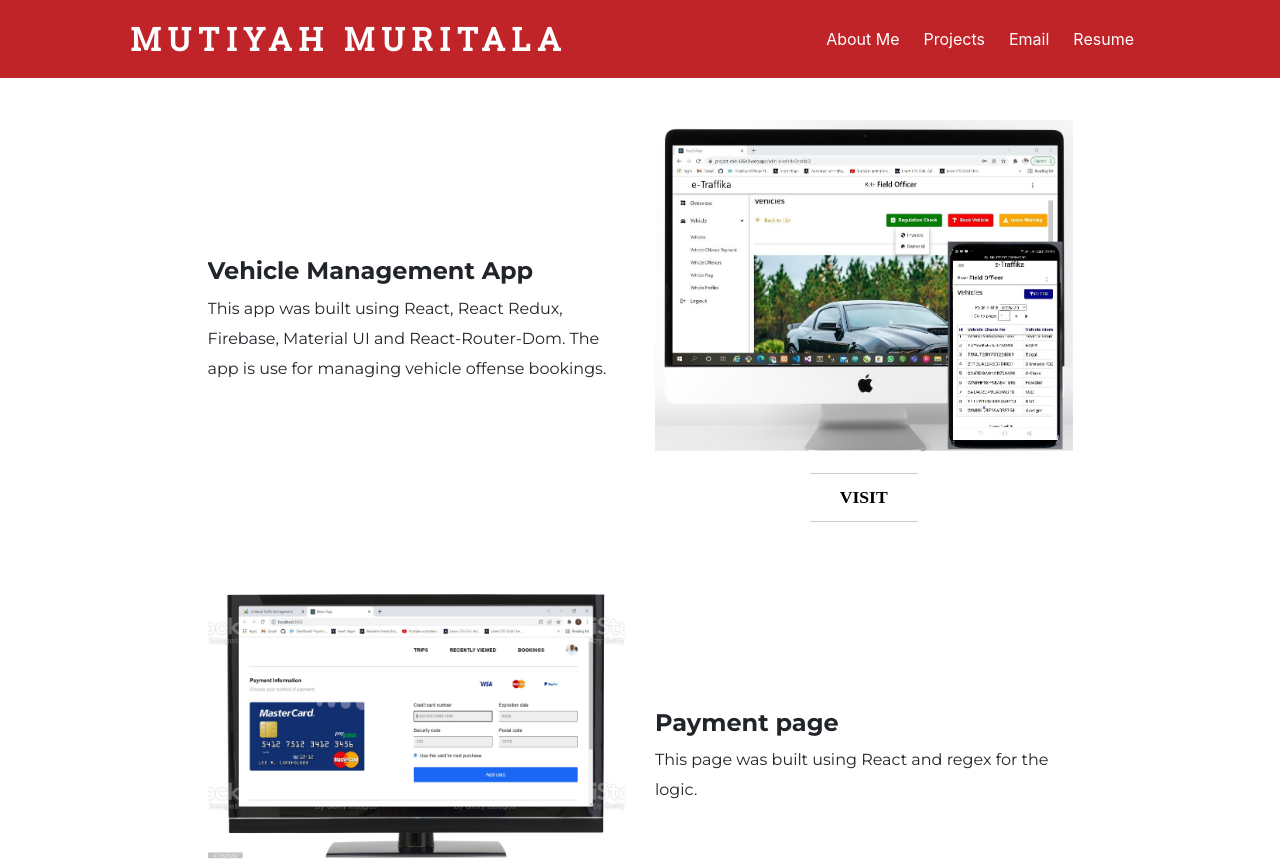
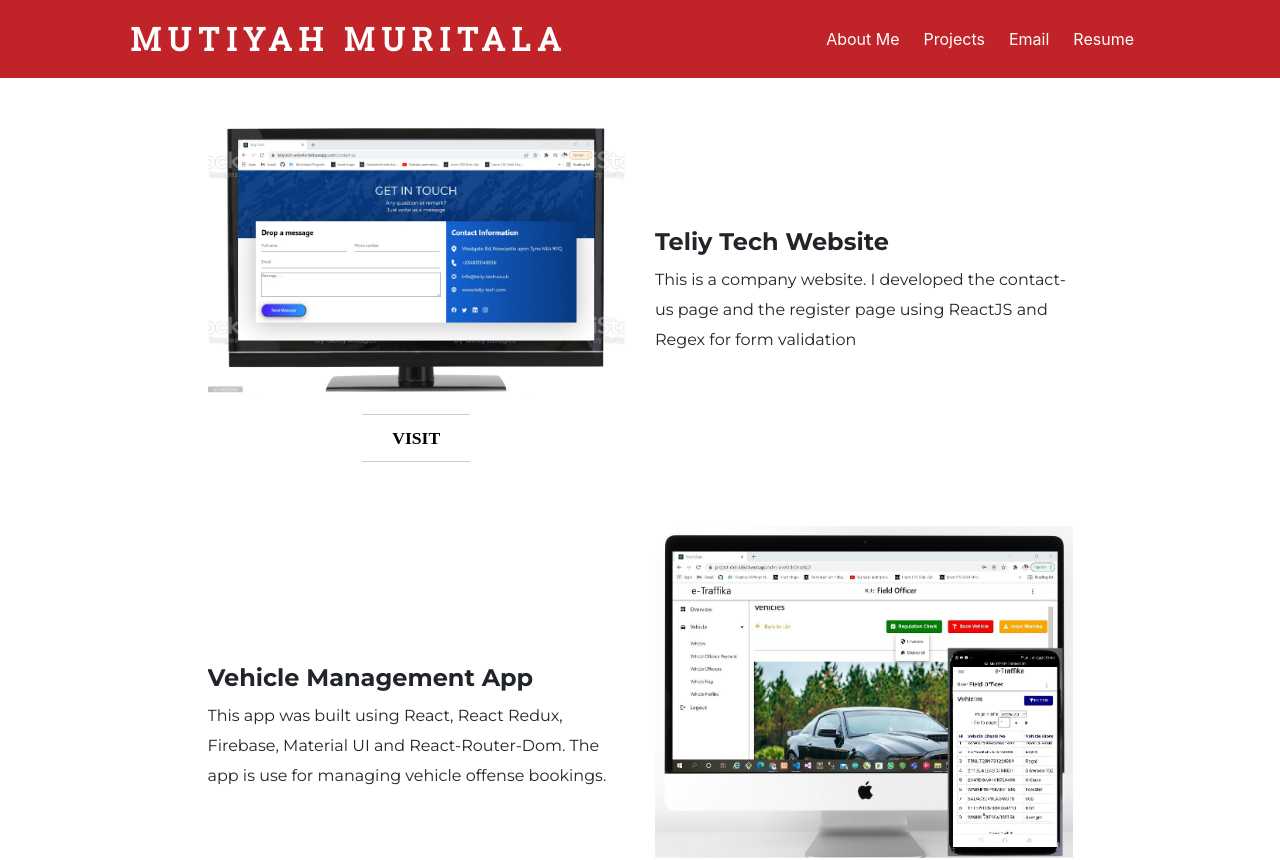
Before and after one commit to Mutiyah/mutiyahmuritala, an Angular app: page /projects in a window 1280 px wide. Shown: the top 860 px of the page. Built offline with nearby package versions, Linux system fonts and the light colour scheme; a web font is replaced by a local one.

Commit message:
first commit

```diff
--- a/src/app/projects/projects.component.html
+++ b/src/app/projects/projects.component.html
@@ -6,6 +6,28 @@
   </div> -->
 
   <div class="row">
+    <div
+      class="col-10 d-flex flex-md-row-reverse flex-column sub-projectSection mb-5"
+    >
+      <div class="col-md-6 col-12 projectSection-content align-self-center">
+        <h2>Teliy Tech Website</h2>
+        <p>This is a company website. I developed the contact-us page and the register page using ReactJS and Regex for form validation</p>
+      </div>
+
+      <div
+        class="col-md-6 col-12 projectSection-image d-flex flex-column align-self-center"
+      >
+        <img class="img-fluid" [src]=" reactProject7" alt="teliy tech" />
+        <a
+          class="mb-3 mt-3"
+          href="https://teliytech-website.firebaseapp.com/"
+          target="_blank"
+          >VISIT</a
+        >
+      </div>
+    </div>
+    <hr />
+
     <div class="col-10 d-flex flex-md-row flex-column sub-projectSection mb-5">
       <div class="col-md-6 col-12 projectSection-content align-self-center">
         <h2>Vehicle Management App</h2>
--- a/src/app/projects/projects.component.ts
+++ b/src/app/projects/projects.component.ts
@@ -16,6 +16,8 @@ export class ProjectsComponent implements OnInit {
   reactProject4: string = 'assets/images/chitProject.jpg';
   reactProject5: string = 'assets/images/checkout.jpg';
   reactProject6: string = 'assets/images/tms.jpg';
+  reactProject7: string = 'assets/images/teliy.jpg';
+
 
   constructor() {}
 
```
Also changed, not shown: src/assets/images/teliy.jpg (added).
